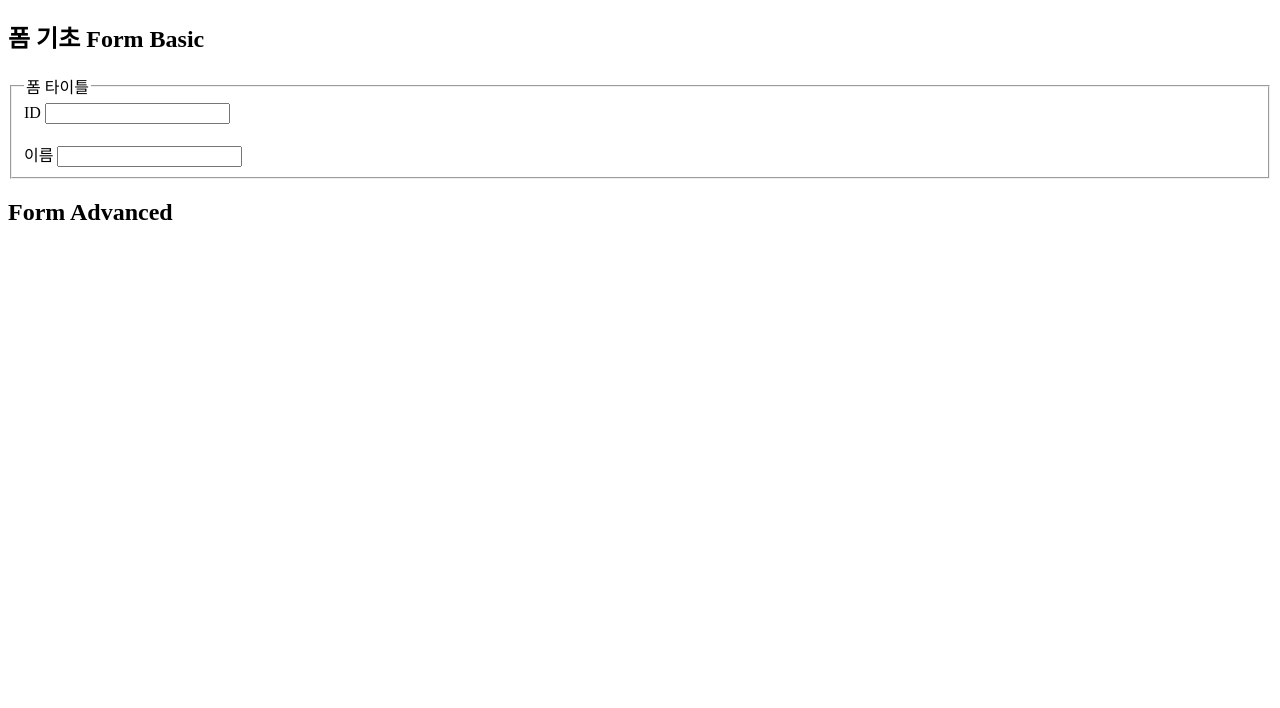
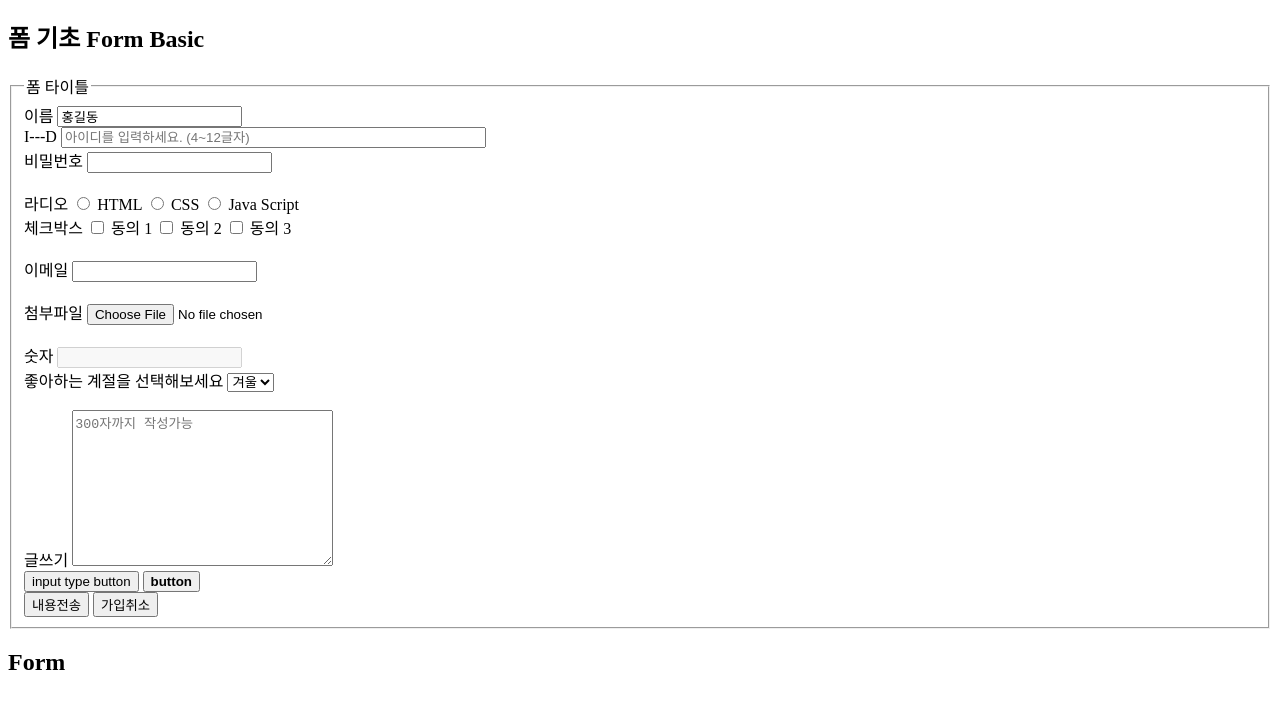
Before and after one commit to study-MY/wdf2310, a plain HTML site: page 03-html/폼관련태그.html in a window 1280 px wide. Shown: the part 70-778 px from the top of the page. Drawn offline with Linux system fonts and the light colour scheme.

Commit message:
세팅 값이 계속바뀌는 중

```diff
--- a/03-html/폼관련태그.html
+++ b/03-html/폼관련태그.html
@@ -11,12 +11,82 @@
     <form action="">
         <fieldset>
             <legend>폼 타이틀</legend>
-            ID <input type="text"> <br /><br />
-            <label for="name">이름</label> <input type="text" id="name" name="name">
 
+
+            <label for="name">이름</label>
+            <input type="text" id="name" name="name" value="홍길동" readonly required />
+            <br />
+
+            I&#8209;&#8209;&#8209;D
+            <input
+                type="text" title="ID" size="50"
+                minlength="4" maxlength="12"
+                placeholder="아이디를 입력하세요. (4~12글자)"
+                required autocomplete="on"
+            /> <br />
+            <label for="pw">비밀번호</label>
+            <input type="password" id="pw" name="pw" required>
+            <!-- input과 label을 꼭 연결해주어야 합니다. for와 id 연결=글씨를 클릭해도 창에 입력되도록 함. -->
+            <br /><br />
+
+            라디오
+            <input type="radio" name="group_pr-l" id="html">
+            <label for="html">HTML</label>
+            <input type="radio" name="group_pr-l" id="css">
+            <label for="css">CSS</label>
+            <input type="radio" name="group_pr-l" id="js">
+            <label for="js">Java Script</label>
+            <br />
+
+            체크박스
+            <input type="checkbox" name="consent1" id="consent1">
+            <label for="consent1">동의 1</label>
+            <input type="checkbox" name="consent2" id="consent2">
+            <label for="consent2">동의 2</label>
+            <input type="checkbox" name="consent3" id="consent3">
+            <label for="consent3">동의 3</label>
+            <br /><br />
+
+            <label for="email">이메일</label>
+            <input type="email" name="email" id="email">
+            <br /><br />
+
+            <label for="file">첨부파일</label>
+            <input type="file" name="file" id="file">
+            <br /><br />
+
+            <label for="number">숫자</label>
+            <input type="number" name="number" id="number" disabled>
+            <br />
+
+            <label for="season">좋아하는 계절을 선택해보세요</label>
+            <select name="season" id="season">
+                <option value="봄">봄</option>
+                <option value="여름">여름</option>
+                <option value="가을">가을</option>
+                <option value="겨울" selected>겨울</option>
+            </select>
+            <br /><br />
+
+            <label for="text">글쓰기</label>
+            <textarea name="text" id="text" cols="30" rows="10" placeholder="300자까지 작성가능"></textarea>
+            <br />
+
+            <!-- 버튼은 기능이 없음. submit은 제출 기능. -->
+            <!--
+                기능이 없는 버튼
+                a(하이퍼링크) : 페이지 전환용
+                input:button, button : 동적처리
+            -->
+            <input type="button" value="input type button" />
+            <button><b>button</b></button>
+            <!-- button 안에는 다양한 태그를 넣는 것이 가능. 종료태그가 있기 때문에! -->
+            <br />
+            <input type="submit" value="내용전송" />
+            <input type="reset" value="가입취소" />
         </fieldset>
     </form>
 
-    <h2>Form Advanced</h2>
+    <h2>Form </h2>
 </body>
 </html>
```
Also changed, not shown: 03-html/Media.html (added, +14 -0 lines).
